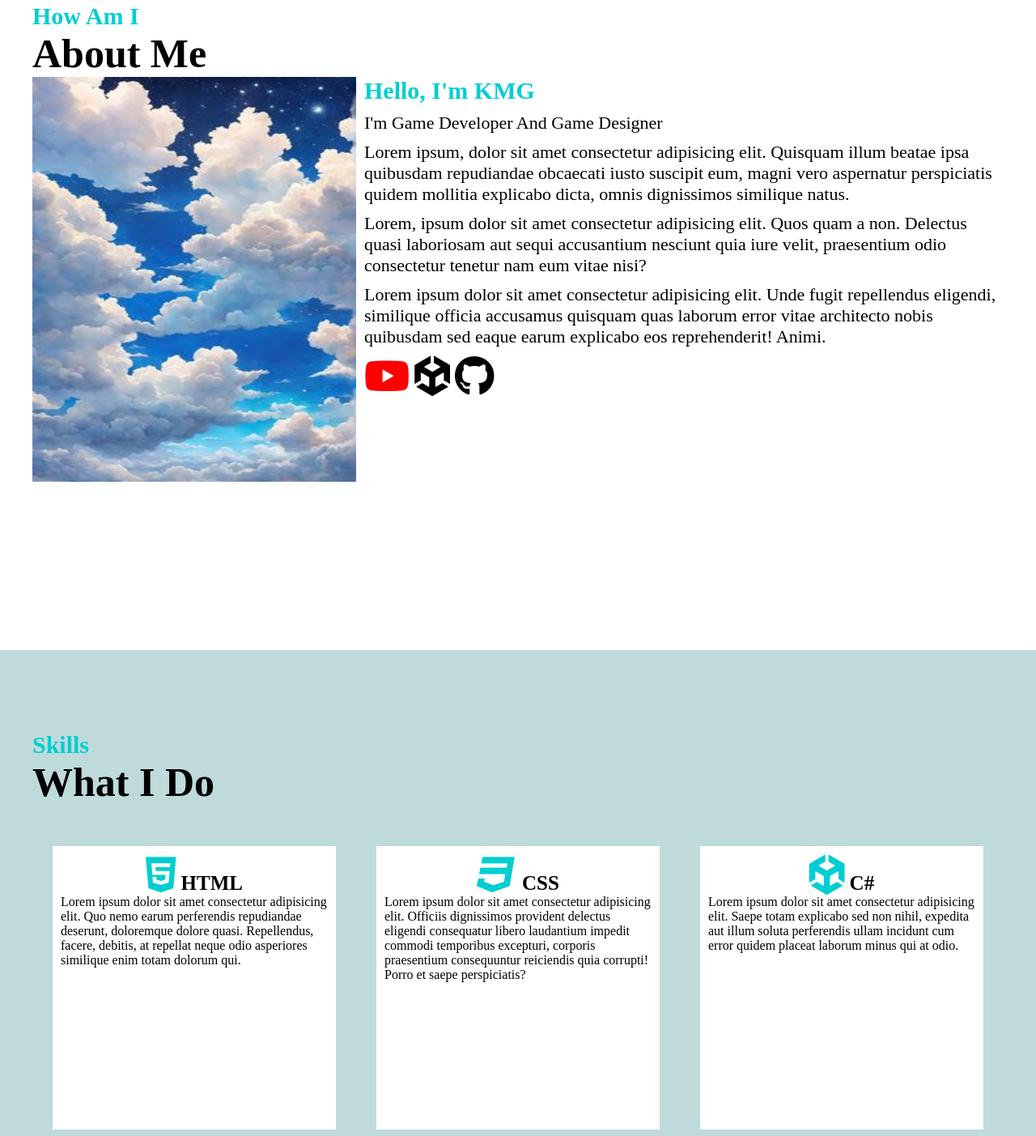
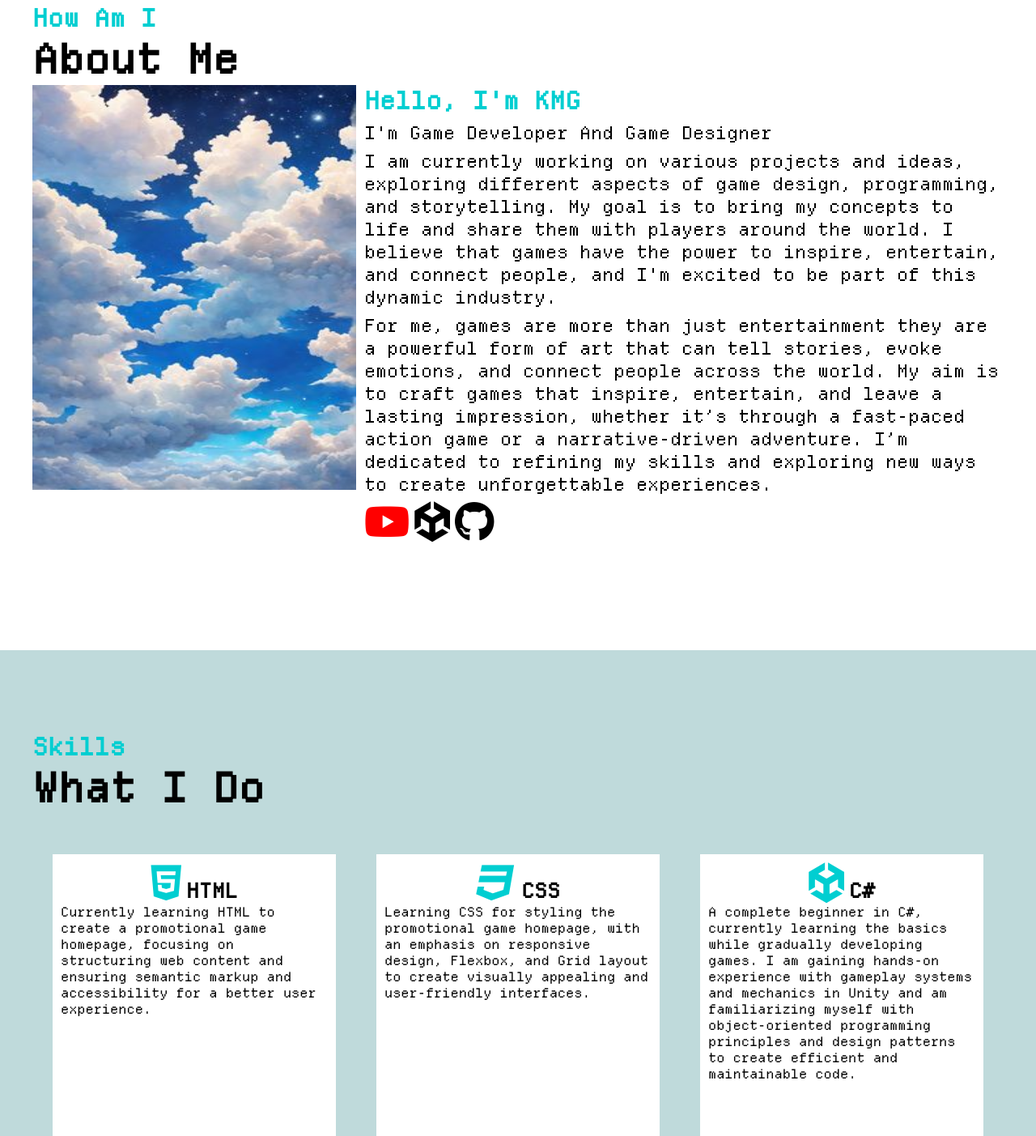
Before and after one commit to philip0530/swjb, a plain HTML site: page index.html in a window 1280 px wide. Shown: the part 1397-2800 px from the top of the page at 81% size. Drawn offline with Linux system fonts and the light colour scheme.

Commit message:
Add files via upload

```diff
--- a/index.html
+++ b/index.html
@@ -18,7 +18,17 @@
         <div class="head">
 
             <div class="logo">
-                KMG
+              <pre class="logo-per">
+
+ ██╗  ██╗███╗   ███╗ ██████╗
+ ██║ ██╔╝████╗ ████║██╔════╝
+ █████╔╝ ██╔████╔██║██║  ███╗
+ ██╔═██╗ ██║╚██╔╝██║██║   ██║
+ ██║  ██╗██║ ╚═╝ ██║╚██████╔╝
+ ╚═╝  ╚═╝╚═╝     ╚═╝ ╚═════╝
+
+
+              </pre>
             </div>
 
             <ul class="menu">
@@ -32,9 +42,10 @@
         <div class="main">
             <h1>Wellcom To My Homepage</h1>
             <h2>I'm A Web Developer</h2>
-            <p>Lorem ipsum dolor sit amet consectetur adipisicing elit. Dolorem veniam eveniet quidem recusandae,
-                accusantium assumenda. In corrupti alias eaque, expedita accusantium harum doloremque magnam facilis
-                velit, sint voluptate animi doloribus!</p>
+            <p>I am a passionate game developer dedicated to creating immersive and engaging gaming experiences.
+              My dream is to one day establish my own game development company, where I can bring my unique ideas to life.
+              In this portfolio, you will find my projects and skills that showcase my commitment to the art of game development.
+              I am excited to share my journey with you and hope to inspire others along the way.</p>
             <button>Download CV</button>
         </div>
     </div>
@@ -54,15 +65,12 @@
                 <h3>Hello, I'm KMG</h3>
                 <ul>
                     <li>I'm Game Developer And Game Designer</li>
-                    <li>Lorem ipsum, dolor sit amet consectetur adipisicing elit. Quisquam illum beatae ipsa quibusdam
-                        repudiandae obcaecati iusto suscipit eum, magni vero aspernatur perspiciatis quidem mollitia
-                        explicabo dicta, omnis dignissimos similique natus.</li>
-                    <li>Lorem, ipsum dolor sit amet consectetur adipisicing elit. Quos quam a non. Delectus quasi
-                        laboriosam aut sequi accusantium nesciunt quia iure velit, praesentium odio consectetur tenetur
-                        nam eum vitae nisi?</li>
-                    <li>Lorem ipsum dolor sit amet consectetur adipisicing elit. Unde fugit repellendus eligendi,
-                        similique officia accusamus quisquam quas laborum error vitae architecto nobis quibusdam sed
-                        eaque earum explicabo eos reprehenderit! Animi.</li>
+                    <li>I am currently working on various projects and ideas, exploring different aspects of game design, programming, and storytelling.
+                       My goal is to bring my concepts to life and share them with players around the world.
+                      I believe that games have the power to inspire, entertain, and connect people, and I'm excited to be part of this dynamic industry.</li>
+                    <li>For me, games are more than just entertainment they are a powerful form of art that can tell stories, evoke emotions, and connect people across the world.
+                       My aim is to craft games that inspire, entertain, and leave a lasting impression, whether it’s through a fast-paced action game or a narrative-driven adventure.
+                       I’m dedicated to refining my skills and exploring new ways to create unforgettable experiences.
                     <li> <i class="fa-brands fa-youtube"></i><i class="fa-brands fa-unity"></i><i
                             class="fa-brands fa-github"></i></li>
                 </ul>
@@ -77,15 +85,15 @@
           <ul class="contents">
             <li>
               <h3><i class="fa-brands fa-html5"></i>HTML</h3>
-              <p>Lorem ipsum dolor sit amet consectetur adipisicing elit. Quo nemo earum perferendis repudiandae deserunt, doloremque dolore quasi. Repellendus, facere, debitis, at repellat neque odio asperiores similique enim totam dolorum qui.</p>
+              <p>Currently learning HTML to create a promotional game homepage, focusing on structuring web content and ensuring semantic markup and accessibility for a better user experience.</p>
             </li>
             <li>
               <h3><i class="fa-brands fa-css3"></i>CSS</h3>
-              <p>Lorem ipsum dolor sit amet consectetur adipisicing elit. Officiis dignissimos provident delectus eligendi consequatur libero laudantium impedit commodi temporibus excepturi, corporis praesentium consequuntur reiciendis quia corrupti! Porro et saepe perspiciatis?</p>
+              <p>Learning CSS for styling the promotional game homepage, with an emphasis on responsive design, Flexbox, and Grid layout to create visually appealing and user-friendly interfaces.</p>
             </li>
             <li>
               <h3><i class="fa-brands fa-unity"></i>C#</h3>
-              <p>Lorem ipsum dolor sit amet consectetur adipisicing elit. Saepe totam explicabo sed non nihil, expedita aut illum soluta perferendis ullam incidunt cum error quidem placeat laborum minus qui at odio.</p>
+              <p>A complete beginner in C#, currently learning the basics while gradually developing games. I am gaining hands-on experience with gameplay systems and mechanics in Unity and am familiarizing myself with object-oriented programming principles and design patterns to create efficient and maintainable code. </p>
             </li>
           </ul>
         </div>
@@ -131,7 +139,7 @@
       </div>
       <div class="contact" id="contact">
             <h2>Contact</h2>
-            <h1>Contact Whit Me</h1>
+            <h1>Contact With Me</h1>
             <div class="contents">
 
                 <div class="left">
--- a/style.css
+++ b/style.css
@@ -3,8 +3,16 @@
     padding: 0;
     box-sizing: border-box;
 
+
 }
 
+@font-face {
+    font-family: 'DepartureMono'; /* 폰트의 이름 */
+    src: url('DepartureMono-Regular.woff2') format('woff2'),
+         url('DepartureMono-Regular.woff') format('woff');
+    font-weight: normal;
+    font-style: normal;
+}
 html{
     scroll-behavior: smooth;
 }
@@ -28,6 +36,7 @@ li {
     background: linear-gradient(rgba(0, 0, 0, 0.8), rgba(0, 0, 0, 0.8)), url(bg.png)no-repeat;
     background-size: cover;
     color: rgb(255, 255, 255);
+    font-family: 'DepartureMono', sans-serif !important;
 }
 
 .head {
@@ -53,10 +62,14 @@ li {
     height: 80px;
     font-size: 60px;
     font-weight: bold;
-    text-align: center;
     transition: 0.3s;
 }
 
+pre{
+    font-size: 8px;
+    max-width: 300px;
+
+}
 .logo:hover {
     color: darkturquoise;
 }
@@ -109,6 +122,7 @@ li {
     background-color: transparent;
     color: white;
     transition: 0.3s;
+    font-family: 'DepartureMono', sans-serif !important;
 }
 
 .main button:hover {
@@ -121,15 +135,18 @@ li {
     height: 800px;
     margin: 0 auto;
     margin-top: 200px;
+    font-family: 'DepartureMono', sans-serif !important;
 }
 
 .about h2 {
     font-size: 30px;
     color: darkturquoise;
+    font-family: 'DepartureMono', sans-serif !important;
 }
 
 .about h1 {
     font-size: 50px;
+    font-family: 'DepartureMono', sans-serif !important;
 }
 
 .about .contents {
@@ -162,7 +179,7 @@ li {
 
 .about .right li {
     font-size: 22px;
-    margin-top: 10px;
+    margin-top: 7px;
 }
 
 .fa-youtube {
@@ -179,6 +196,7 @@ li {
     width: 100%;
     height: 700px;
     background-color: #bfdadb;
+    font-family: 'DepartureMono', sans-serif !important;
 }
 
 .skills-inner {
@@ -258,6 +276,7 @@ font-size: 20px;
     height: 800px;
     margin: 0 auto;
     padding-top: 100px;
+    font-family: 'DepartureMono', sans-serif !important;
 }
 
 .contact h1 {
@@ -322,4 +341,5 @@ border: 1px solid #ccc ;
     height: 30px;
     background-color: darkturquoise;
     color: white;
+    font-family: 'DepartureMono', sans-serif !important;
 }
```
Also changed, not shown: DepartureMono-Regular.woff (added), DepartureMono-Regular.woff2 (added).
